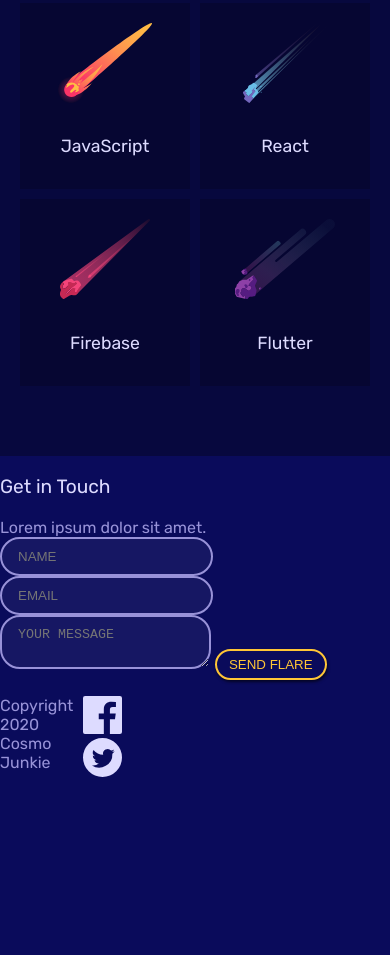
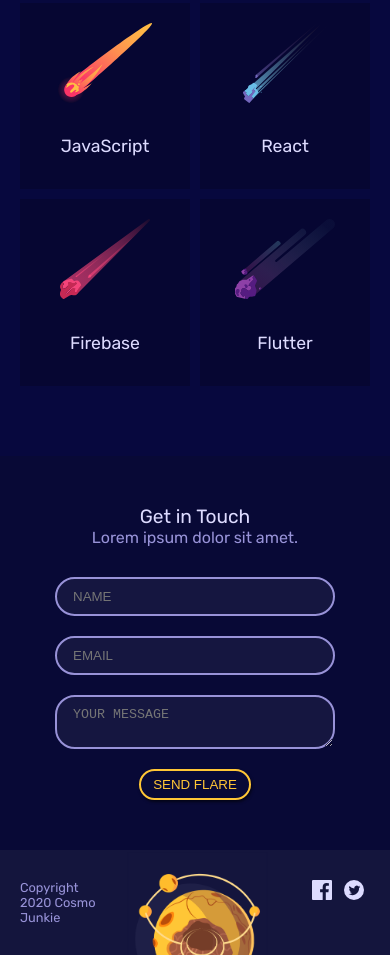
Before and after one commit to slcittu/CSS_Responsive_Build-with-Grids, a plain HTML site: page index.html in a window 390 px wide. Shown: the part 1108-2063 px from the top of the page. Before the commit the page ends 1889 px from the top, so only its background shows below. Drawn offline with Linux system fonts and the light colour scheme; files whose address does not match are found by name.

Commit message:
Mobile design completed

```diff
--- a/styles.css
+++ b/styles.css
@@ -172,6 +172,60 @@ h4{
     height: 80px;
     margin: 10px auto;
 }
+
+#contact{
+    padding: 30px 20px;
+    background: #080936;
+}
+
+#contact h3, #contact p{
+    text-align: center;
+    margin-bottom: 0;
+}
+
+#contact form{
+    width: 80%;
+    max-width: 400px;
+    margin: 20px auto;
+    text-align: center;
+}
+
+#contact input, #contact textarea{
+    width: 100%;
+    margin: 10px 0;
+}
+
+#contact .button{
+    margin-top: 10px;
+}
+
+footer{
+    padding: 30px 20px;
+    background-color: #14153d;
+    background-image: url(assets/footer_image.png);
+    background-size: 40%;
+    background-repeat: no-repeat;
+    background-position: top center;
+}
+
+footer .copyright{
+    grid-column: 1/3;
+    font-size: 0.8em;
+}
+
+footer .social{
+    grid-column: 7/9;
+    display: flex;
+    justify-content: flex-end;
+}
+
+footer li{
+    margin: 0 6px;
+}
+
+footer img{
+    width: 20px;
+}
 /* small tablet styles */
 
 @media screen and (min-width:620px){
```
